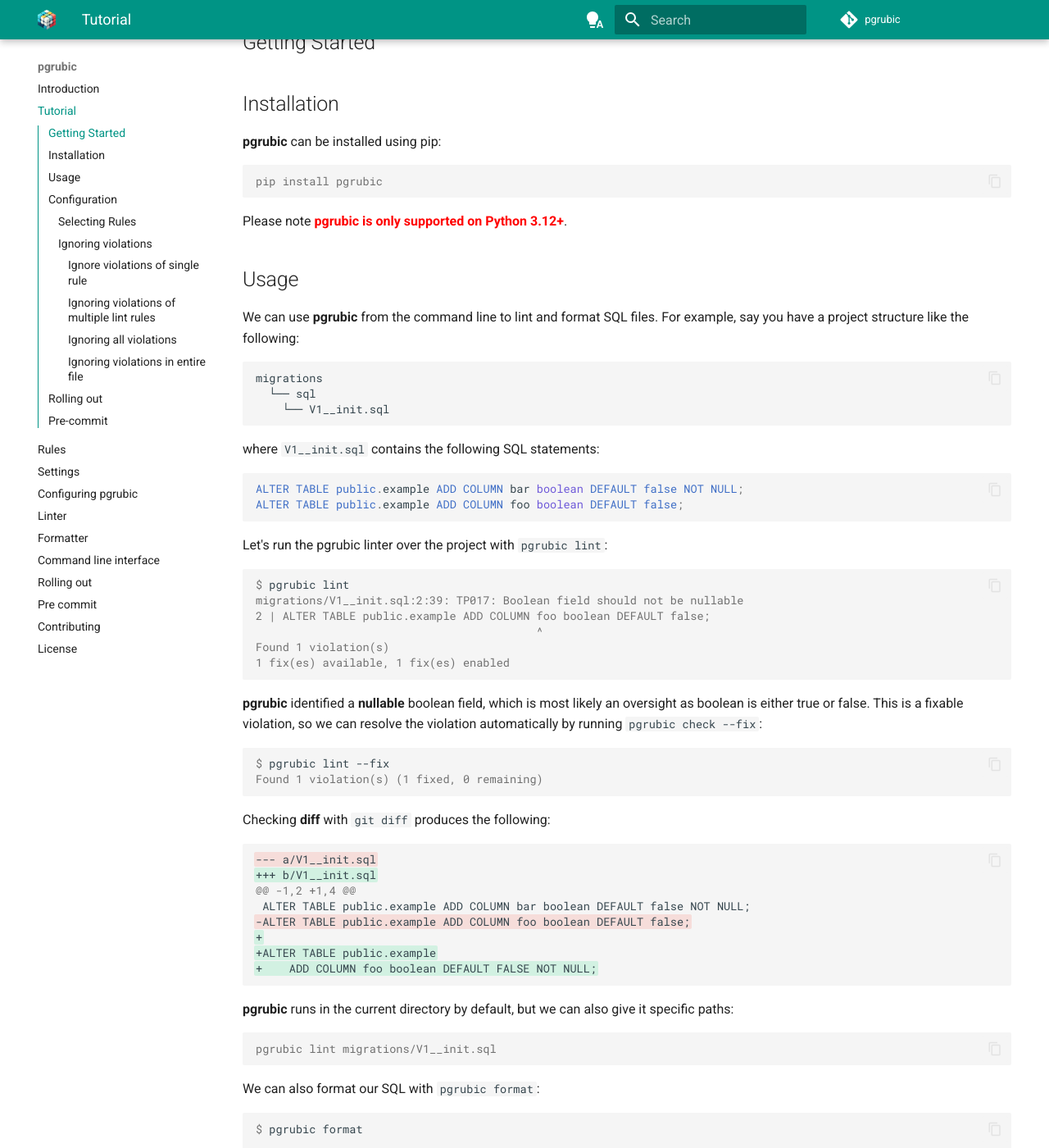
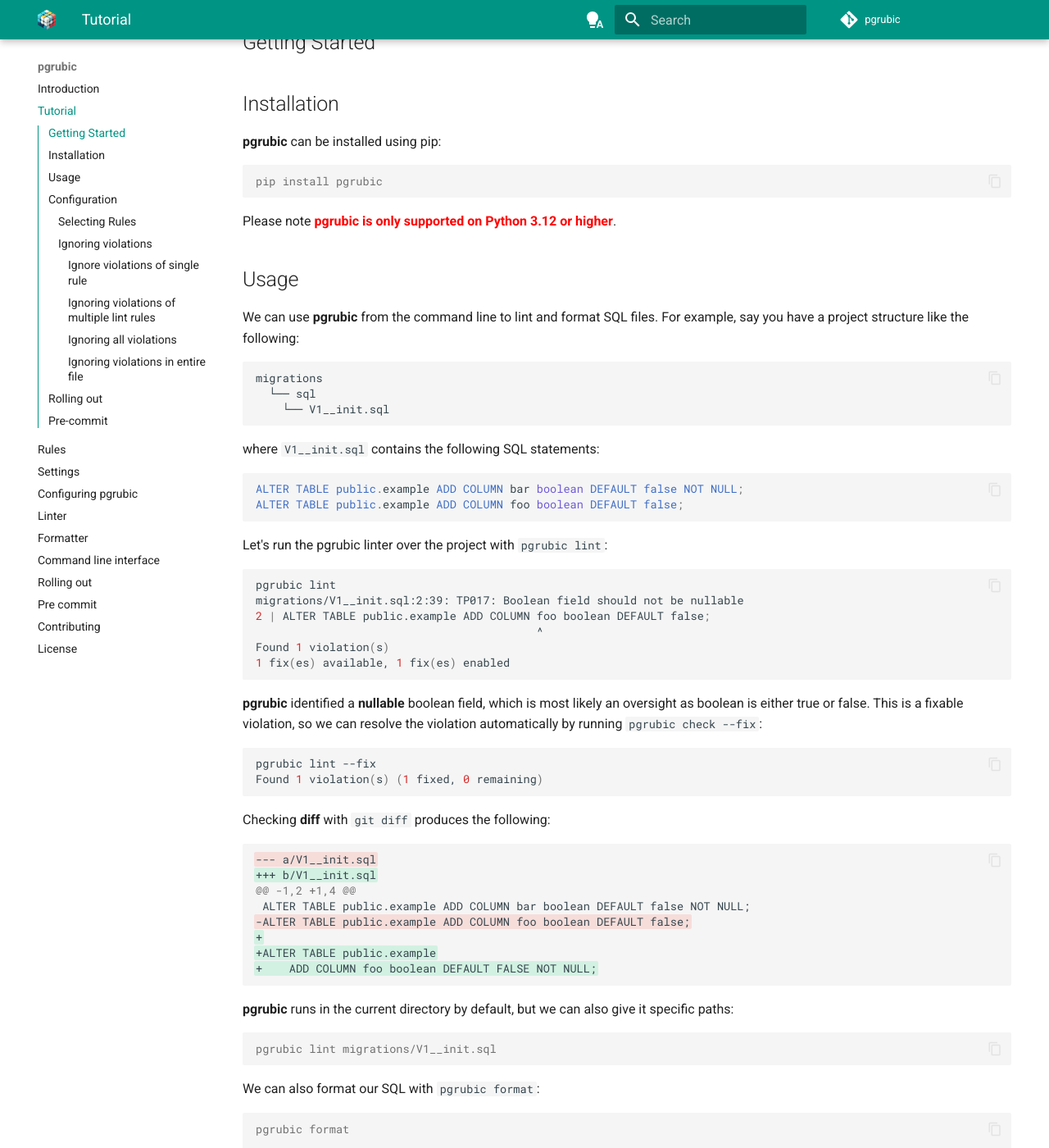
Before and after one commit to bolajiwahab/pgrubic, an MkDocs documentation site: the page built from docs/docs/tutorial.md, in a window 1280 px wide and 1400 px high, scrolled down 237 px. Shown: the whole window at 82% size. Built offline with MkDocs 1.6.1 and Material for MkDocs 9.7.7, drawn with Linux system fonts in a browser that asks for light colours; comment, search, counter and statistics services are not loaded; some of the changed text lies outside the part shown.

````diff
--- a/docs/docs/tutorial.md
+++ b/docs/docs/tutorial.md
@@ -12,7 +12,7 @@ This tutorial will guide you through the process of integrating pgrubic's linter
 pip install pgrubic
 ```
 
-Please note **<span style="color:red">pgrubic is only supported on Python 3.12+</span>**.
+Please note **<span style="color:red">pgrubic is only supported on Python 3.12 or higher</span>**.
 
 ## Usage
 
@@ -34,8 +34,8 @@ ALTER TABLE public.example ADD COLUMN foo boolean DEFAULT false;
 
 Let's run the pgrubic linter over the project with `pgrubic lint`:
 
-```console
-$ pgrubic lint
+```bash
+pgrubic lint
 migrations/V1__init.sql:2:39: TP017: Boolean field should not be nullable
 2 | ALTER TABLE public.example ADD COLUMN foo boolean DEFAULT false;
                                           ^
@@ -45,8 +45,8 @@ Found 1 violation(s)
 
 **pgrubic** identified a **nullable** boolean field, which is most likely an oversight as boolean is either true or false. This is a fixable violation, so we can resolve the violation automatically by running `pgrubic check --fix`:
 
-```console
-$ pgrubic lint --fix
+```bash
+pgrubic lint --fix
 Found 1 violation(s) (1 fixed, 0 remaining)
 ```
 
@@ -72,7 +72,7 @@ pgrubic lint migrations/V1__init.sql
 We can also format our SQL with `pgrubic format`:
 
 ```console
-$ pgrubic format
+pgrubic format
 
 1 file(s) reformatted, 0 file(s) left unchanged
 ```
@@ -162,7 +162,7 @@ required-columns = [
 Running **pgrubic** again, produces the following output:
 
 ```console
-$ pgrubic lint
+pgrubic lint
 migrations/V1__init.sql:4:16: TP015: Column 'foo' expected type is 'text', found 'boolean'
 4 |     ADD COLUMN foo boolean DEFAULT FALSE NOT NULL;
                    ^
@@ -192,7 +192,7 @@ ignore = ["TP015"]
 Running **pgrubic** again, produces the following output:
 
 ```console
-$ pgrubic lint
+pgrubic lint
 Found 0 violation(s)
 0 fix(es) available, 0 fix(es) enabled
 ```
@@ -233,7 +233,7 @@ ignore = [
 Running **pgrubic**, produces the following output:
 
 ```console
-$ pgrubic lint
+pgrubic lint
 migrations/V2__init.sql:1:13: SM001: Database object `example` should be schema qualified
 1 | ALTER TABLE example ADD COLUMN foo boolean DEFAULT false;
                 ^
@@ -255,7 +255,7 @@ ALTER TABLE public.example ADD COLUMN foo boolean DEFAULT false;
 Running **pgrubic** again, produces the following output:
 
 ```console
-$ pgrubic lint
+pgrubic lint
 migrations/V2__init.sql:2:13: SM001: Database object `example` should be schema qualified
 2 | ALTER TABLE example ADD COLUMN foo boolean DEFAULT false;
                 ^
@@ -278,7 +278,7 @@ ALTER TABLE public.example ADD COLUMN foo boolean DEFAULT false;
 Running **pgrubic** again, produces the following output:
 
 ```console
-$ pgrubic lint
+pgrubic lint
 Found 0 violation(s)
 0 fix(es) available, 0 fix(es) enabled
 ```
@@ -296,18 +296,18 @@ ALTER TABLE public.example ADD COLUMN foo boolean DEFAULT false;
 Running **pgrubic** again, produces the following output:
 
 ```console
-$ pgrubic lint
+pgrubic lint
 Found 0 violation(s)
 0 fix(es) available, 0 fix(es) enabled
 ```
 
 #### Ignoring violations in entire file
 
-- To ignore all violations in a file for a specific rule, we can add `-- pgrubic: noqa: {rule_code}` to the beginning of the file.
-- To ignore all violations in a file for multiple rules, we can add `-- pgrubic: noqa: {rule_code(s)}` to the beginning of the file, with the rule codes separated by a comma. For example, `-- pgrubic: noqa: TP017, SM001`.
-- To ignore all violations in a file for all rules, we can add `-- pgrubic: noqa` to the beginning of the file.
+- To ignore all violations in a file for a specific rule, we can add `-- pgrubic: noqa: {rule_code}` to the beginning of the file
+- To ignore all violations in a file for multiple rules, we can add `-- pgrubic: noqa: {rule_code(s)}` to the beginning of the file, with the rule codes separated by a comma. For example, `-- pgrubic: noqa: TP017, SM001`
+- To ignore all violations in a file for all rules, we can add `-- pgrubic: noqa` to the beginning of the file
 
-For more on ignoring violations, please see [Ignoring violations](linter.md#ignoring-violations).
+For more on ignoring violations, please see [Ignoring violations](linter.md#Ignoring-violations).
 
 ## Rolling out
 
@@ -316,7 +316,7 @@ When introducing a new linter, most of the time, we may want to ignore all exist
 **pgrubic** supports this roll-out strategy via the command-line `--add-file-level-general-noqa` flag. When set, it will automatically add a `-- pgrubic: noqa` directive to the beginning of each SQL file to ignore all existing violations:
 
 ```console
-$ pgrubic lint --add-file-level-general-noqa
+pgrubic lint --add-file-level-general-noqa
 File-level general noqa directive added to 1 file(s)
 ```
 
````
Also changed, not shown: CONTRIBUTING.md (+22 -22 lines), docs/docs/contributing.md (+22 -22 lines), docs/docs/linter.md (+3 -1 lines), docs/docs/rules.md (+7 -7 lines), README.md.
